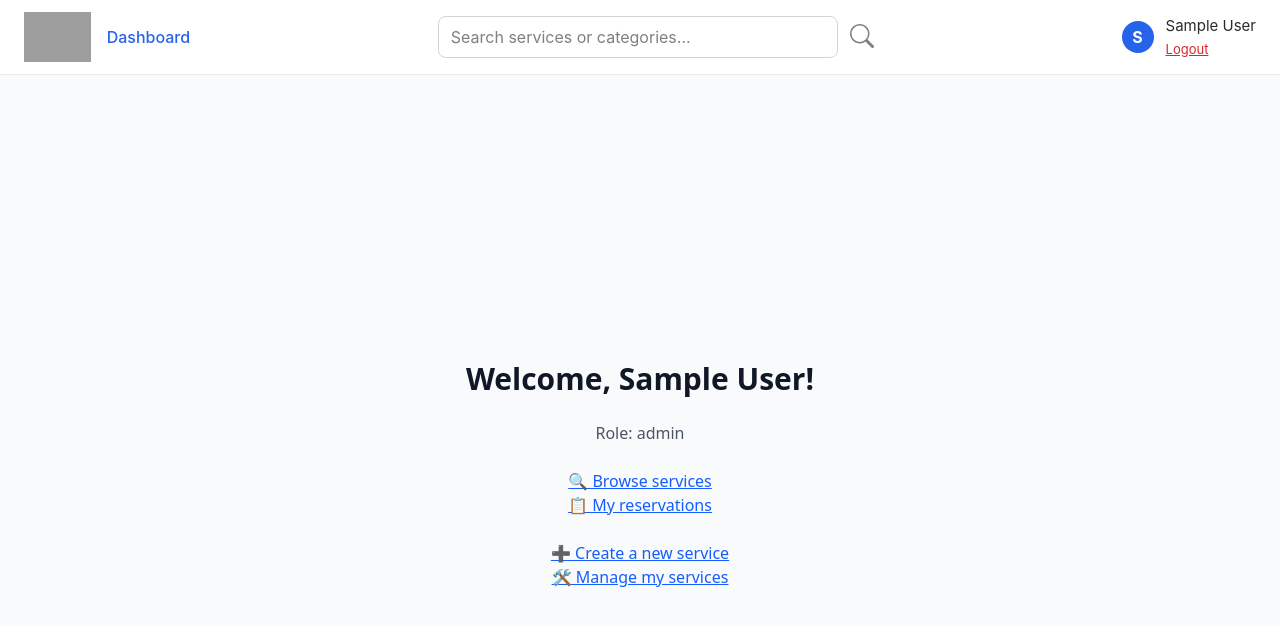
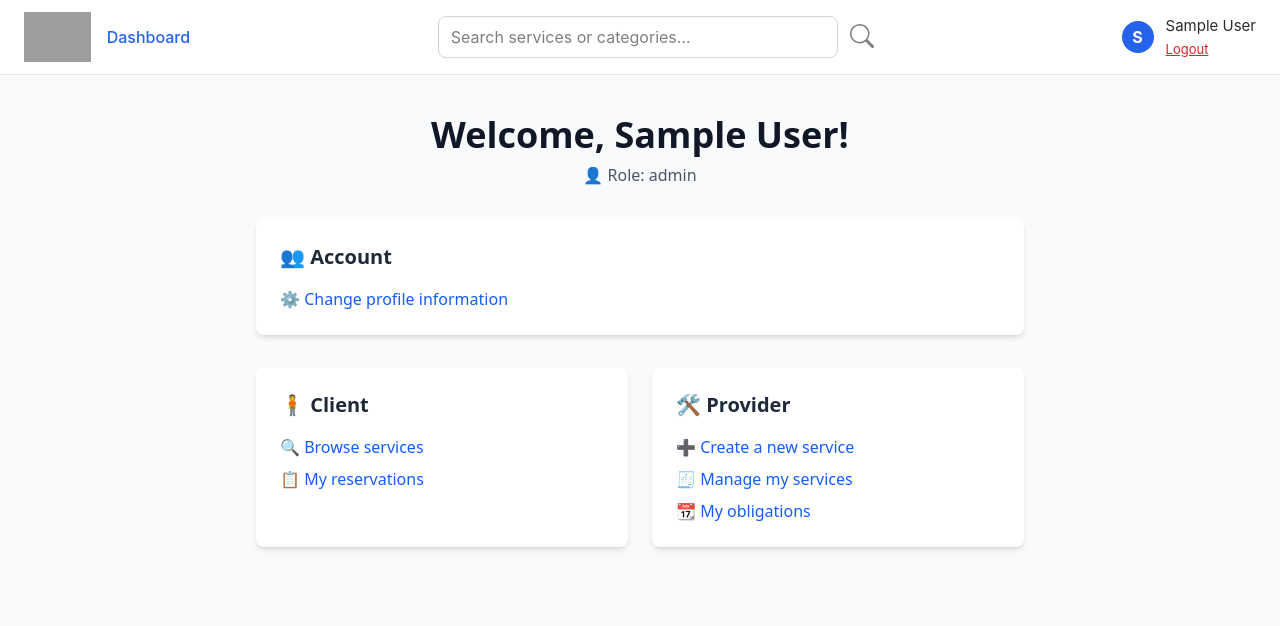
Before and after one commit to ihnatenko-oleksii/ReserveHub, a React (Vite) app in the folder frontend/: page /dashboard in a window 1280 px wide. Shown: the top 626 px of the page. Built offline with nearby package versions, Linux system fonts and the light colour scheme; sample sign-in values are in the browser's storage; grey boxes are pictures that could not be loaded.

Commit message:
Change Dashboard.tsx (view)

```diff
--- a/frontend/src/pages/Dashboard.tsx
+++ b/frontend/src/pages/Dashboard.tsx
@@ -4,32 +4,68 @@ import { Link } from 'react-router-dom';
 const Dashboard = () => {
   const { user } = useAuth();
 
-  if (!user) return null; // fallback, але сюди не потрапиш завдяки PrivateRoute
+  if (!user) return null;
 
   return (
-    <div className="min-h-screen flex items-center justify-center bg-gray-50 px-4">
-      <div className="max-w-md w-full space-y-6 text-center">
-        <h1 className="text-3xl font-bold text-gray-900">
+    <div className="min-h-screen bg-gray-50 px-4 py-10 flex justify-center">
+      <div className="max-w-3xl w-full space-y-8">
+        <div className="text-center">
+          <h1 className="text-4xl font-bold text-gray-900 mb-2">
             Welcome, {user.firstName} {user.lastName}!
           </h1>
-        <p className="text-gray-600">Role: {user.role}</p>
+          <p className="text-gray-600">👤 Role: {user.role}</p>
+        </div>
 
-          <div className="space-y-4">
-            <Link to="/services" className="text-blue-600 underline">
-              🔍 Browse services
-            </Link>
-            <Link to="/my-reservations" className="text-blue-600 underline block">
-              📋 My reservations
+        {/* Profile settings */}
+        <div className="bg-white rounded-lg shadow-md p-6">
+          <h2 className="text-xl font-semibold mb-4 text-gray-800">👥 Account</h2>
+          <Link
+            to="/profile"
+            className="inline-block text-blue-600 hover:text-blue-800 transition duration-200"
+          >
+            ⚙️ Change profile information
           </Link>
         </div>
 
-          <div className="space-y-4">
-            <Link to="/create-service" className="text-blue-600 underline">
+        {/* Client section */}
+        <div className="grid md:grid-cols-2 gap-6">
+          <div className="bg-white rounded-lg shadow-md p-6">
+            <h2 className="text-xl font-semibold mb-4 text-gray-800">🧍 Client</h2>
+            <ul className="space-y-2">
+              <li>
+                <Link to="/services" className="text-blue-600 hover:text-blue-800 transition duration-200">
+                  🔍 Browse services
+                </Link>
+              </li>
+              <li>
+                <Link to="/my-reservations" className="text-blue-600 hover:text-blue-800 transition duration-200">
+                  📋 My reservations
+                </Link>
+              </li>
+            </ul>
+          </div>
+
+          {/* Provider section */}
+          <div className="bg-white rounded-lg shadow-md p-6">
+            <h2 className="text-xl font-semibold mb-4 text-gray-800">🛠️ Provider</h2>
+            <ul className="space-y-2">
+              <li>
+                <Link to="/create-service" className="text-blue-600 hover:text-blue-800 transition duration-200">
                   ➕ Create a new service
                 </Link>
-            <Link to="/my-services" className="text-blue-600 underline block">
-              🛠️ Manage my services
+              </li>
+              <li>
+                <Link to="/my-services" className="text-blue-600 hover:text-blue-800 transition duration-200">
+                  🧾 Manage my services
                 </Link>
+              </li>
+              <li>
+                <Link to="/obligations" className="text-blue-600 hover:text-blue-800 transition duration-200">
+                  📆 My obligations
+                </Link>
+              </li>
+            </ul>
+          </div>
         </div>
       </div>
     </div>
```
Lines whose indentation alone changed are shown as unchanged.
